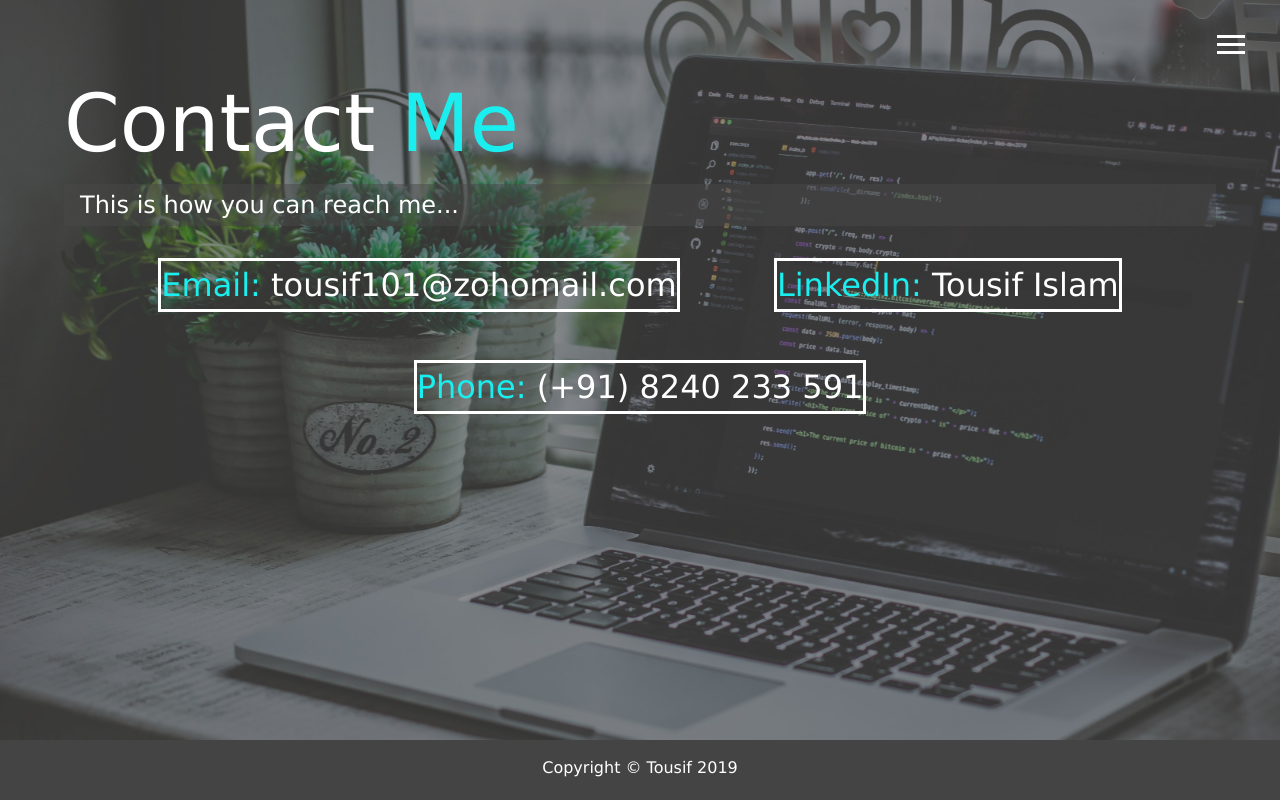
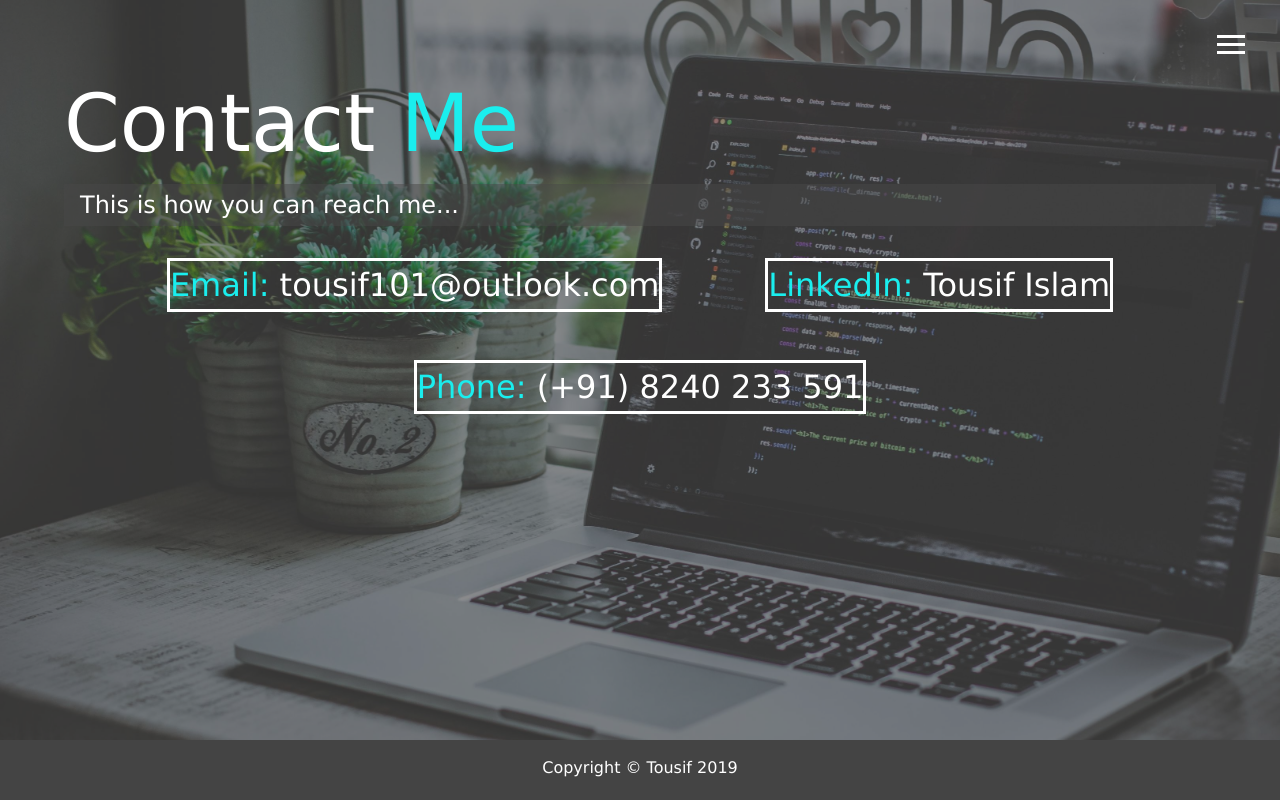
Before and after one commit to mrtousif/responsive-portfolio, a website: page contact.html in a window 1280 px wide. Drawn offline with Linux system fonts and the light colour scheme.

Commit message:
Update contact.html

```diff
--- a/contact.html
+++ b/contact.html
@@ -56,7 +56,7 @@
                 <a href="mailto:tousif101@outlook.com">
                     <span class="text-secondary">Email:</span>
                 </a>
-                tousif101@zohomail.com
+                tousif101@outlook.com
             </div>
             <div>
                 <a href="https://www.linkedin.com/in/tousif-linked" target="_new">
```
